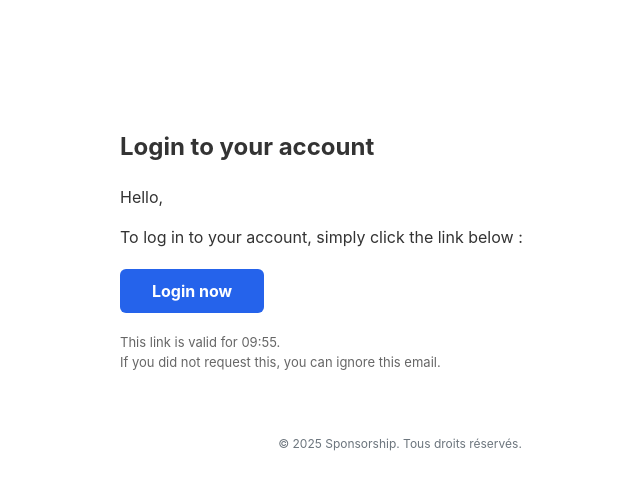
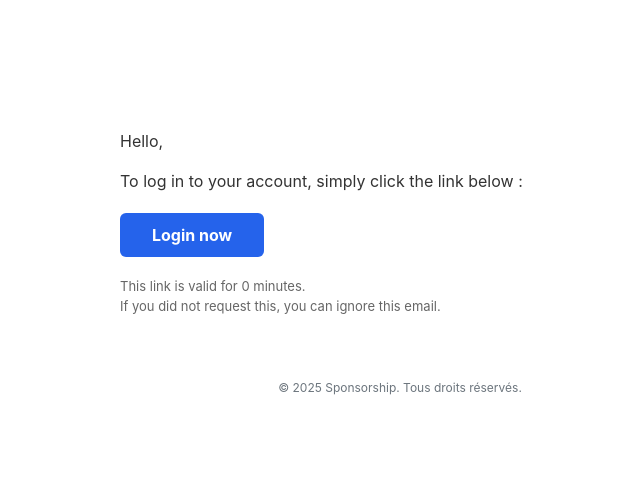
Before and after one commit to charlesen/symfony-sponsorship, a Symfony app: template templates/security/emails/custom_login_link_email.html.twig in a window 1280 px wide. Shown: the top 490 px of the page, without its empty margins (240-880 px from the left). Run offline with Twig, Linux system fonts and the light colour scheme; the template is opened without the code that fills it, so the values that code supplies are empty; some libraries are stand-ins or nearby versions.

Commit message:
Magic link with locale translation email

```diff
--- a/src/Notifier/CustomLoginLinkNotification.php
+++ b/src/Notifier/CustomLoginLinkNotification.php
@@ -12,7 +12,7 @@ class CustomLoginLinkNotification extends LoginLinkNotification
 {
     public function __construct(
         private LoginLinkDetails $loginLinkDetails,
-        string $subject,
+        private string $subject,
         array $channels = [],
         private array $params = []
     ) {
@@ -30,6 +30,7 @@ class CustomLoginLinkNotification extends LoginLinkNotification
             ...$this->params,
             'recipient' => $recipient,
             'loginLinkDetails' => $this->loginLinkDetails,
+            'subject' => $this->subject,
         ];
 
         $email->htmlTemplate('security/emails/custom_login_link_email.html.twig')
--- a/templates/security/emails/custom_login_link_email.html.twig
+++ b/templates/security/emails/custom_login_link_email.html.twig
@@ -1,19 +1,21 @@
 {# Custom Magic Link Email Template #}
 {% extends 'base_email.html.twig' %}
 
-{% block subject %}{{ 'Login to your account'|trans }}{% endblock %}
+{% block subject %}{{ subject }}{% endblock %}
 
 {% block body_html %}
-    <h2 style="margin-bottom: 20px;">{{ 'Login to your account'|trans }}</h2>
-    <p>{{ 'Hello'|trans }},</p>
-    <p>{{ 'To log in to your account, simply click the link below'|trans }} : </p>
+  {% set secondsLeft = loginLinkDetails.expiresAt|date('U') - 'now'|date('U') %}
+  {% set minutesLeft = secondsLeft / 60 %}
+  <h2 style="margin-bottom: 20px;">{{ subject }}</h2>
+  <p>{{ 'Hello'|trans(locale=userLocale) }},</p>
+  <p>{{ 'To log in to your account, simply click the link below'|trans(locale=userLocale) }} : </p>
   <p style="margin: 30px 0;">
     <a href="{{ loginLinkDetails.url }}" style="background: #2563eb; color: #fff; padding: 12px 32px; border-radius: 6px; text-decoration: none; font-weight: bold;">
-        {{ 'Login now'|trans }}
+      {{ 'Login now'|trans(locale=userLocale) }}
     </a>
   </p>
   <p style="color: #666; font-size: 13px;">
-      {{ 'This link is valid for'|trans }} {{ loginLinkDetails.expiresAt|date('H:i') }}.<br>
-      {{ 'If you did not request this, you can ignore this email.'|trans }}
+    {{ 'This link is valid for'|trans(locale=userLocale) }} {{ minutesLeft|round }} {{ minutesLeft|round == 1 ? 'minute' : 'minutes' }}.<br>
+    {{ 'If you did not request this, you can ignore this email.'|trans(locale=userLocale) }}
   </p>
 {% endblock %}
```
Lines whose indentation alone changed are shown as unchanged.
